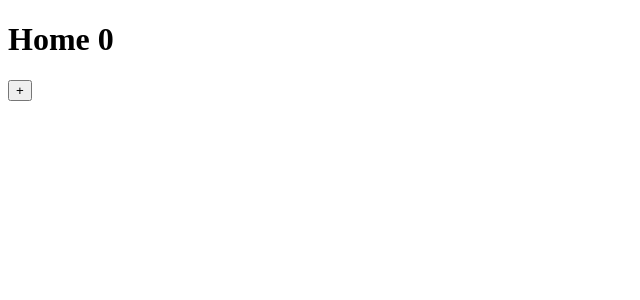
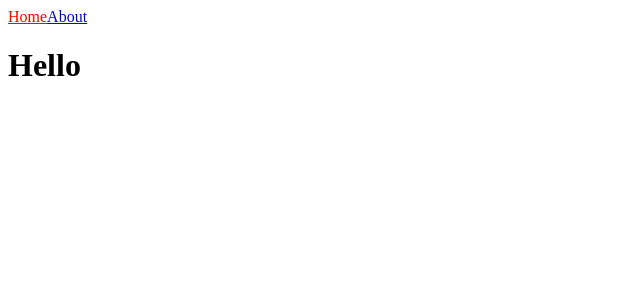
Before and after one commit to myhappyman/nextJsIntro, a Next.js app: page / in a window 1280 px wide. Shown: the top 300 px of the page, without its empty margins (0-640 px from the left). Built offline with nearby package versions, Linux system fonts and the light colour scheme.

Commit message:
Routing의 개념을 적용해보고 useRouter hook을 사용해보았다.

```diff
--- /dev/null
+++ b/components/NavBar.js
@@ -0,0 +1,14 @@
+import Link from "next/link";
+import { useRouter } from "next/router";
+
+export default function NavBar(){
+    const router = useRouter();
+    console.log(router)
+
+    return (
+        <nav>
+            <Link style={{color: router.pathname === "/" ? "red":"blue"}} href="/">Home</Link>
+            <Link style={{color: router.pathname === "/about" ? "red":"blue"}} href="/about">About</Link>
+        </nav>)
+    ;
+}
--- a/pages/index.tsx
+++ b/pages/index.tsx
@@ -1,12 +1,10 @@
-import { useState } from "react";
+import NavBar from "../components/NavBar";
 
 export default function Home(){
-    const [couter, setCouter] = useState(0);
     return (
         <div>
-            <h1>Home {couter}</h1>
-
-            <button onClick={() => setCouter(prev => prev+1)}>+</button>
+            <NavBar />
+            <h1>Hello</h1>
         </div>
     );
 }
```
Also changed, not shown: pages/about.tsx (added, +10 -0 lines), pages/about.ts (deleted), 1 other file (tests, documents, lock files or other folders).
